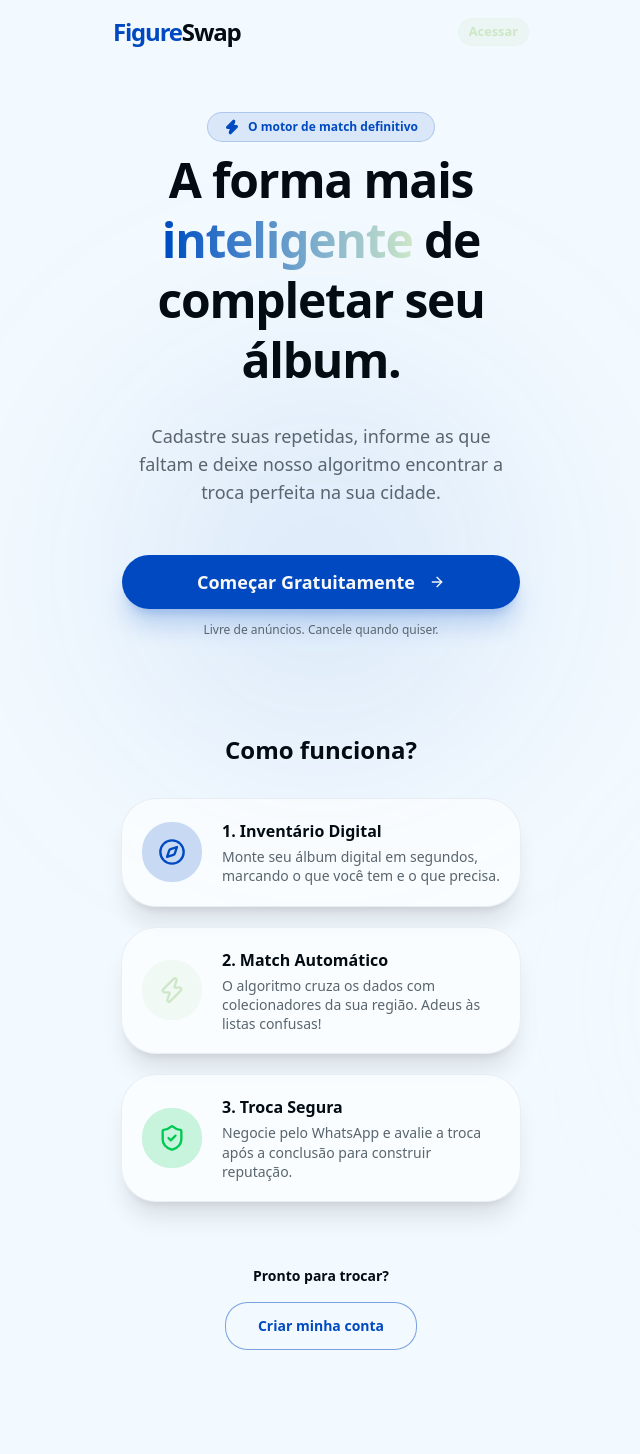
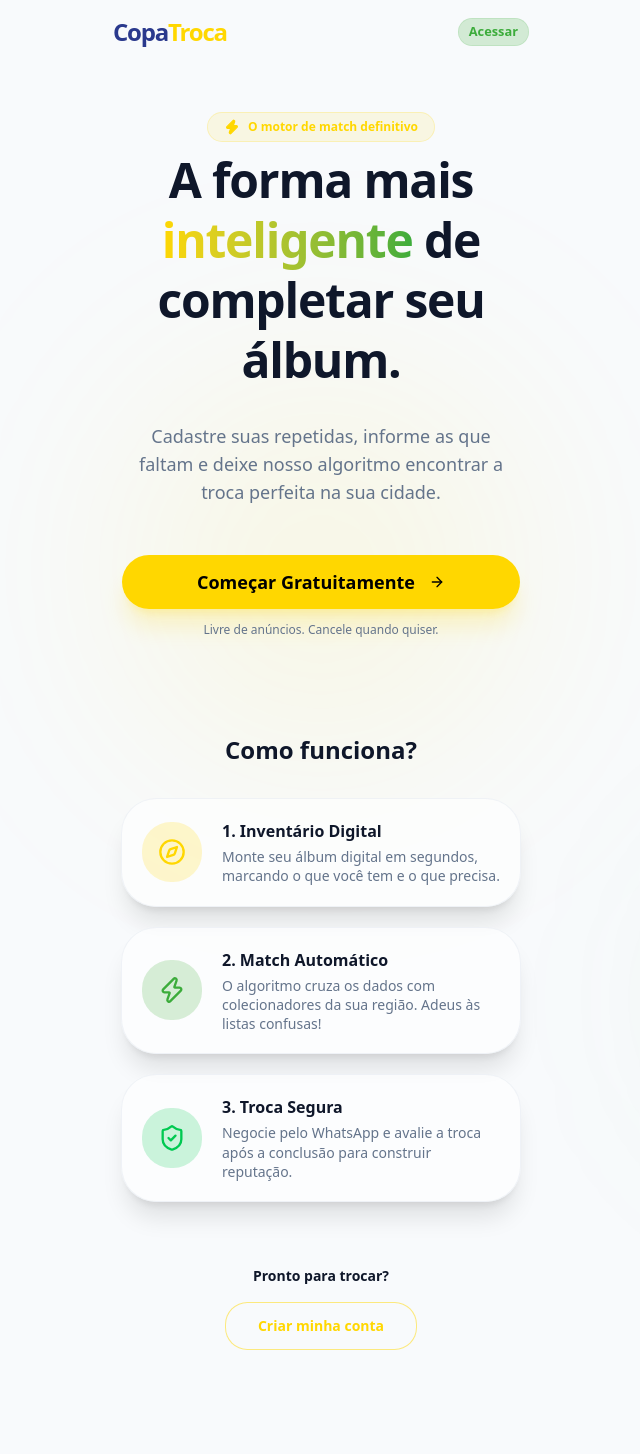
Before and after one commit to benevenutoj/FigureSwap, a Next.js app in the folder web/: page / in a window 1280 px wide. Shown: the top 1454 px of the page, without its empty margins (319-959 px from the left). Built offline with nearby package versions, Linux system fonts and the light colour scheme; no server answers.

Commit message:
feat: visual identity rebranding to CopaTroca

```diff
--- a/web/src/app/(protected)/layout.tsx
+++ b/web/src/app/(protected)/layout.tsx
@@ -28,8 +28,13 @@ export default async function ProtectedLayout({
 
   return (
     <div className="flex flex-col min-h-screen bg-background pb-16">
-      <div className="w-full max-w-md mx-auto flex justify-end px-4 pt-4">
-        <NotificationBell userId={user.id} />
+      <div className="w-full bg-primary text-primary-foreground sticky top-0 z-50 shadow-sm">
+        <div className="max-w-md mx-auto flex items-center justify-between px-5 pt-12 pb-4">
+          <div className="font-black text-2xl text-accent tracking-tighter">
+            Copa<span className="text-primary-foreground">Troca</span>
+          </div>
+          <NotificationBell userId={user.id} />
+        </div>
       </div>
       <main className="flex-1 w-full max-w-md mx-auto">
         {children}
--- a/web/src/app/(protected)/trades/[id]/page.tsx
+++ b/web/src/app/(protected)/trades/[id]/page.tsx
@@ -62,7 +62,7 @@ export default async function TradeDetailsPage({
 
   const myItemsText = myItems.map((i: any) => i.sticker.code).join(', ')
   const theirItemsText = theirItems.map((i: any) => i.sticker.code).join(', ')
-  const wpText = `Olá ${otherUser.name}, viemos do FigureSwap para combinarmos nossa troca!\nVou te passar: ${myItemsText || 'Nada'}.\nVocê me passa: ${theirItemsText || 'Nada'}.`
+  const wpText = `Olá ${otherUser.name}, viemos do CopaTroca para combinarmos nossa troca!\nVou te passar: ${myItemsText || 'Nada'}.\nVocê me passa: ${theirItemsText || 'Nada'}.`
   const wpUrl = `https://wa.me/55${otherUser.whatsapp.replace(/\D/g,'')}?text=${encodeURIComponent(wpText)}`
 
   async function handleAction(formData: FormData) {
--- a/web/src/app/globals.css
+++ b/web/src/app/globals.css
@@ -47,49 +47,59 @@
   --radius-4xl: calc(var(--radius) * 2.6);
 }
 
-/* Base Light Mode - Clean and elegant */
+/* CopaTroca Base Light Mode - Clean and vibrant */
 :root {
-  --background: oklch(0.98 0.01 240);
-  --foreground: oklch(0.15 0.02 240);
-  --card: oklch(1 0 0);
-  --card-foreground: oklch(0.15 0.02 240);
-  --popover: oklch(1 0 0);
-  --popover-foreground: oklch(0.15 0.02 240);
-  --primary: oklch(0.45 0.2 260); /* Vibrant Deep Purple/Blue */
-  --primary-foreground: oklch(0.98 0 0);
-  --secondary: oklch(0.9 0.05 140); /* Electric Green Hint */
-  --secondary-foreground: oklch(0.2 0.05 140);
-  --muted: oklch(0.95 0.01 240);
-  --muted-foreground: oklch(0.5 0.02 240);
-  --accent: oklch(0.95 0.01 240);
-  --accent-foreground: oklch(0.15 0.02 240);
-  --destructive: oklch(0.6 0.2 25);
-  --border: oklch(0.9 0.02 240);
-  --input: oklch(0.9 0.02 240);
-  --ring: oklch(0.45 0.2 260);
+  --background: #f8fafc; /* Branco gelo para destacar os cards */
+  --foreground: #0f172a;
+  --card: #ffffff;
+  --card-foreground: #0f172a;
+  --popover: #ffffff;
+  --popover-foreground: #0f172a;
+
+  --primary: #FFD700; /* Amarelo Vibrante */
+  --primary-foreground: #000000; /* Texto preto no botão amarelo para contraste */
+
+  --secondary: #3CAC3B; /* Verde Campo */
+  --secondary-foreground: #ffffff;
+
+  --muted: #f1f5f9;
+  --muted-foreground: #64748b;
+
+  --accent: #2A398D; /* Azul Unido */
+  --accent-foreground: #ffffff;
+
+  --destructive: #ef4444;
+  --border: #e2e8f0;
+  --input: #e2e8f0;
+  --ring: #FFD700;
   --radius: 1rem;
 }
 
-/* Premium Dark Mode - Deep rich background, glassmorphism ready */
+/* Premium Dark Mode - CopaTroca Night */
 .dark {
-  --background: oklch(0.12 0.02 260); /* Deep rich space blue/black */
-  --foreground: oklch(0.98 0 0);
-  --card: oklch(0.16 0.03 260); /* Slightly lighter for cards */
-  --card-foreground: oklch(0.98 0 0);
-  --popover: oklch(0.16 0.03 260);
-  --popover-foreground: oklch(0.98 0 0);
-  --primary: oklch(0.65 0.2 260); /* Bright Neon Blue/Purple */
-  --primary-foreground: oklch(0.98 0 0);
-  --secondary: oklch(0.8 0.15 140); /* Vibrant Neon Green */
-  --secondary-foreground: oklch(0.1 0.05 140);
-  --muted: oklch(0.2 0.03 260);
-  --muted-foreground: oklch(0.7 0.02 260);
-  --accent: oklch(0.25 0.05 260);
-  --accent-foreground: oklch(0.98 0 0);
-  --destructive: oklch(0.5 0.2 25);
-  --border: oklch(0.25 0.05 260);
-  --input: oklch(0.2 0.03 260);
-  --ring: oklch(0.65 0.2 260);
+  --background: #0f172a;
+  --foreground: #f8fafc;
+  --card: #1e293b;
+  --card-foreground: #f8fafc;
+  --popover: #1e293b;
+  --popover-foreground: #f8fafc;
+
+  --primary: #FFD700;
+  --primary-foreground: #000000;
+
+  --secondary: #3CAC3B;
+  --secondary-foreground: #ffffff;
+
+  --muted: #334155;
+  --muted-foreground: #94a3b8;
+
+  --accent: #2A398D;
+  --accent-foreground: #ffffff;
+
+  --destructive: #ef4444;
+  --border: #334155;
+  --input: #334155;
+  --ring: #FFD700;
 }
 
 @layer base {
--- a/web/src/app/layout.tsx
+++ b/web/src/app/layout.tsx
@@ -13,26 +13,26 @@ const geistMono = Geist_Mono({
 });
 
 export const metadata: Metadata = {
-  metadataBase: new URL('https://figureswap.com'),
+  metadataBase: new URL('https://copatroca.com'),
   title: {
-    default: "FigureSwap — Match Perfeito de Figurinhas",
-    template: "%s | FigureSwap",
+    default: "CopaTroca — Match Perfeito de Figurinhas",
+    template: "%s | CopaTroca",
   },
   description:
     "O algoritmo inteligente que encontra quem tem a figurinha que você precisa e quer a figurinha que você tem. Troque figurinhas da Copa com facilidade e segurança.",
-  keywords: ["figurinhas", "copa do mundo", "troca", "álbum", "colecionador", "marketplace", "match"],
-  authors: [{ name: "FigureSwap" }],
+  keywords: ["figurinhas", "copa do mundo", "troca", "álbum", "colecionador", "marketplace", "match", "copatroca"],
+  authors: [{ name: "CopaTroca" }],
   openGraph: {
-    title: "FigureSwap — Match Perfeito de Figurinhas",
+    title: "CopaTroca — Match Perfeito de Figurinhas",
     description: "O algoritmo inteligente que encontra quem tem a figurinha que você precisa e quer a figurinha que você tem.",
-    url: "https://figureswap.com",
-    siteName: "FigureSwap",
+    url: "https://copatroca.com",
+    siteName: "CopaTroca",
     images: [
       {
         url: "/og-image.png",
         width: 1200,
         height: 630,
-        alt: "FigureSwap",
+        alt: "CopaTroca",
       },
     ],
     type: "website",
@@ -40,7 +40,7 @@ export const metadata: Metadata = {
   },
   twitter: {
     card: "summary_large_image",
-    title: "FigureSwap — Match Perfeito de Figurinhas",
+    title: "CopaTroca — Match Perfeito de Figurinhas",
     description: "Pare de perder tempo em listas confusas. Nosso algoritmo encontra a troca perfeita na sua cidade.",
   }
 };
--- a/web/src/app/page.tsx
+++ b/web/src/app/page.tsx
@@ -23,8 +23,8 @@ export default async function LandingPage() {
 
       {/* Header */}
       <header className="w-full max-w-md mx-auto p-4 flex items-center justify-between z-10">
-        <div className="font-black text-2xl text-primary tracking-tighter">
-          Figure<span className="text-foreground">Swap</span>
+        <div className="font-black text-2xl text-accent tracking-tighter">
+          Copa<span className="text-primary">Troca</span>
         </div>
         <Link href="/login">
           <Button variant="secondary" size="sm" className="font-bold rounded-full bg-secondary/20 hover:bg-secondary/30 text-secondary border border-secondary/30">
@@ -107,7 +107,7 @@ export default async function LandingPage() {
       </main>
 
       <footer className="p-8 text-center text-xs text-muted-foreground mt-12 z-10 w-full">
-        <p>© {new Date().getFullYear()} FigureSwap. Todos os direitos reservados.</p>
+        <p>© {new Date().getFullYear()} CopaTroca. Todos os direitos reservados.</p>
       </footer>
     </div>
   )
```
Also changed, not shown: 2 other files (tests, documents, lock files or other folders).
